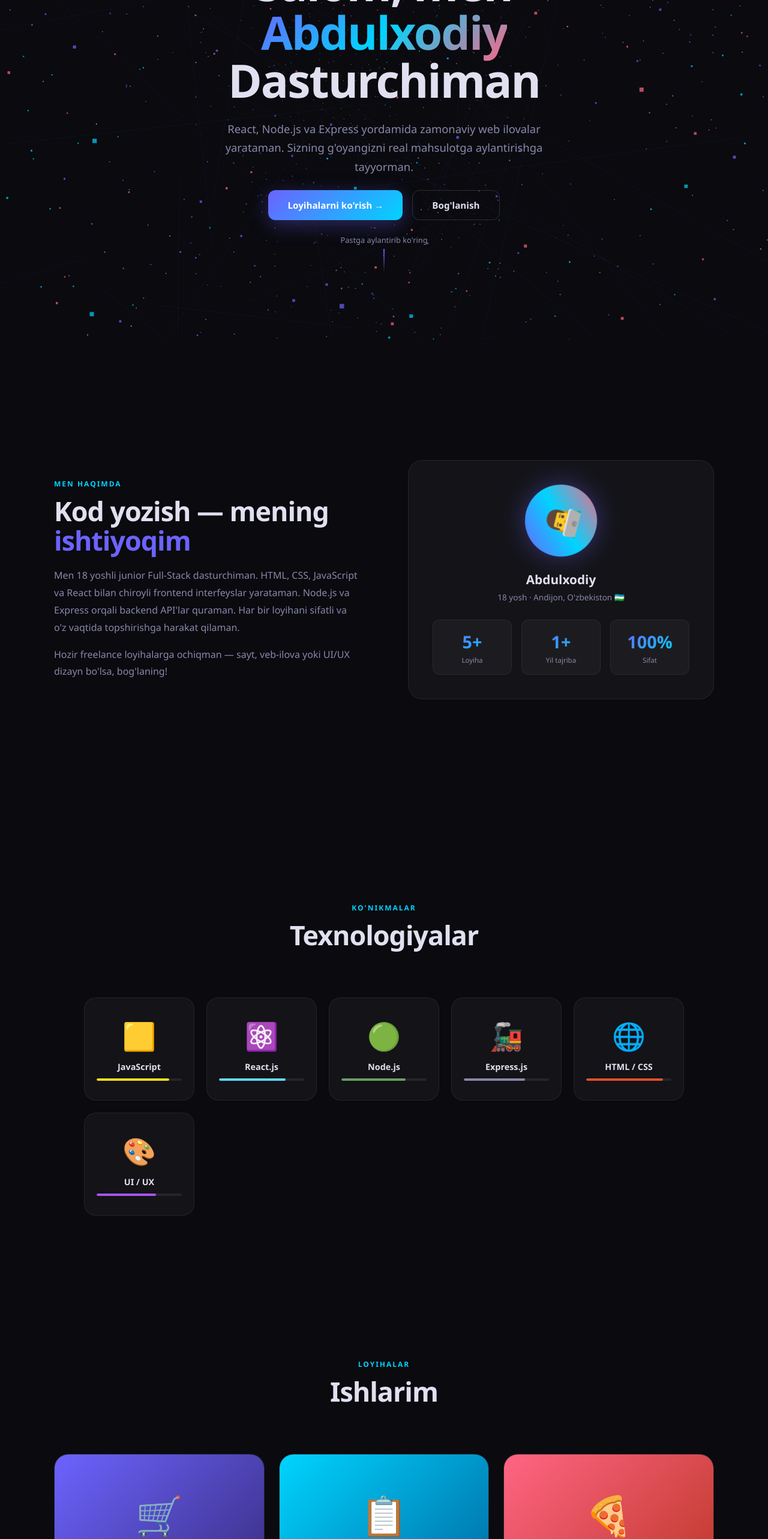
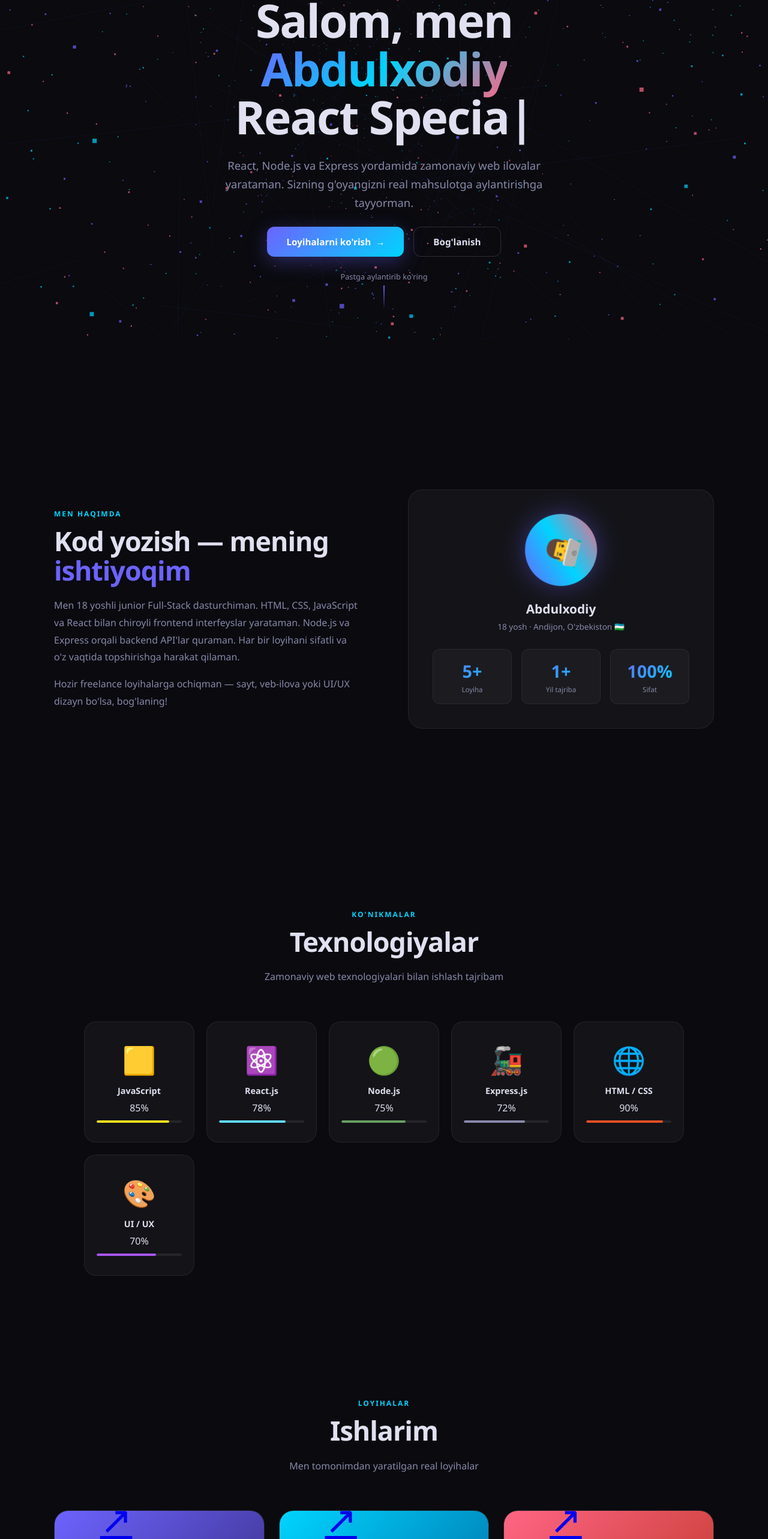
Before and after one commit to AbdulxodiyL/portfolio, a React (Vite) app: page / in a window 1280 px wide. Shown: the part 234-2800 px from the top of the page at 60% size. Built offline with nearby package versions, Linux system fonts and the light colour scheme.

Commit message:
Update src/App.jsx

```diff
--- a/src/App.jsx
+++ b/src/App.jsx
@@ -1,5 +1,7 @@
 import { useEffect, useRef, useState } from 'react'
 import Background3D from './components/Background3D'
+
+const ROLES = ['Full-Stack Developer', 'React Specialist', 'UI/UX Dizayner']
 
 const SKILLS = [
   { name: 'JavaScript', icon: '🟨', color: '#f7df1e', level: 85 },
@@ -12,50 +14,115 @@ const SKILLS = [
 
 const PROJECTS = [
   {
-    icon: '🛒',
-    bg: 'linear-gradient(135deg,#6c63ff,#3b3086)',
+    icon: '🛒', bg: 'linear-gradient(135deg,#6c63ff,#3b3086)',
     name: 'E-Commerce Sayt',
-    tags: [
-      { label: 'React',   color: '#61dafb' },
-      { label: 'Node.js', color: '#68a063' },
-      { label: 'MongoDB', color: '#ff6384' },
-    ],
+    tags: [{ label: 'React', color: '#61dafb' }, { label: 'Node.js', color: '#68a063' }, { label: 'MongoDB', color: '#ff6384' }],
     desc: "To'liq funksional onlayn do'kon. Mahsulot katalogi, savatcha, to'lov tizimi va admin panel.",
     live: '#', github: '#',
   },
   {
-    icon: '📋',
-    bg: 'linear-gradient(135deg,#00d4ff,#0070a8)',
+    icon: '📋', bg: 'linear-gradient(135deg,#00d4ff,#0070a8)',
     name: 'Task Manager App',
-    tags: [
-      { label: 'React',      color: '#61dafb' },
-      { label: 'JavaScript', color: '#f7df1e' },
-    ],
+    tags: [{ label: 'React', color: '#61dafb' }, { label: 'JavaScript', color: '#f7df1e' }],
     desc: 'Vazifalarni boshqarish ilova. Drag & drop, kategoriya, deadline va progress tracking.',
     live: '#', github: '#',
   },
   {
-    icon: '🍕',
-    bg: 'linear-gradient(135deg,#ff6584,#c0392b)',
+    icon: '🍕', bg: 'linear-gradient(135deg,#ff6584,#c0392b)',
     name: 'Restoran Landing Page',
-    tags: [
-      { label: 'HTML/CSS',   color: '#e34f26' },
-      { label: 'JavaScript', color: '#f7df1e' },
-    ],
+    tags: [{ label: 'HTML/CSS', color: '#e34f26' }, { label: 'JavaScript', color: '#f7df1e' }],
     desc: "Zamonaviy restoran uchun animatsiyali landing page. Menyu, bron qilish va joylashuv bo'limlari.",
     live: '#', github: '#',
   },
 ]
 
+// ── Typing cycle hook ──
+function useTyping(words, typeMs = 100, deleteMs = 55, pauseMs = 2000) {
+  const [display, setDisplay] = useState('')
+  const [wordIdx, setWordIdx] = useState(0)
+  const [deleting, setDeleting] = useState(false)
+
+  useEffect(() => {
+    const word = words[wordIdx]
+    let t
+    if (!deleting) {
+      if (display.length < word.length) {
+        t = setTimeout(() => setDisplay(word.slice(0, display.length + 1)), typeMs)
+      } else {
+        t = setTimeout(() => setDeleting(true), pauseMs)
+      }
+    } else {
+      if (display.length > 0) {
+        t = setTimeout(() => setDisplay(display.slice(0, -1)), deleteMs)
+      } else {
+        setDeleting(false)
+        setWordIdx((wordIdx + 1) % words.length)
+      }
+    }
+    return () => clearTimeout(t)
+  }, [display, deleting, wordIdx, words, typeMs, deleteMs, pauseMs])
+
+  return { display, typing: !deleting }
+}
+
+// ── Animated counter ──
+function Counter({ target, suffix = '' }) {
+  const [n, setN] = useState(0)
+  const ref = useRef(null)
+  const done = useRef(false)
+
+  useEffect(() => {
+    const obs = new IntersectionObserver(([e]) => {
+      if (e.isIntersecting && !done.current) {
+        done.current = true
+        const num = parseInt(target)
+        let cur = 0
+        const inc = Math.max(1, Math.ceil(num / 50))
+        const id = setInterval(() => {
+          cur = Math.min(cur + inc, num)
+          setN(cur)
+          if (cur >= num) clearInterval(id)
+        }, 28)
+      }
+    }, { threshold: 0.5 })
+    if (ref.current) obs.observe(ref.current)
+    return () => obs.disconnect()
+  }, [target])
+
+  return <span ref={ref}>{n}{suffix}</span>
+}
+
+// ── Scroll progress bar ──
+function ScrollBar() {
+  const [w, setW] = useState(0)
+  useEffect(() => {
+    const fn = () => {
+      const d = document.documentElement
+      setW((window.scrollY / (d.scrollHeight - d.clientHeight)) * 100)
+    }
+    window.addEventListener('scroll', fn)
+    return () => window.removeEventListener('scroll', fn)
+  }, [])
+  return (
+    <div style={{
+      position: 'fixed', top: 0, left: 0, zIndex: 999,
+      height: '3px', width: w + '%',
+      background: 'linear-gradient(90deg,#6c63ff,#00d4ff,#ff6584)',
+      boxShadow: '0 0 12px rgba(108,99,255,0.9)',
+      transition: 'width 0.05s linear',
+    }} />
+  )
+}
+
+// ── Skill card ──
 function SkillCard({ skill }) {
   const fillRef = useRef(null)
   const cardRef = useRef(null)
 
   useEffect(() => {
     const obs = new IntersectionObserver(([e]) => {
-      if (e.isIntersecting && fillRef.current) {
+      if (e.isIntersecting && fillRef.current)
         fillRef.current.style.width = skill.level + '%'
-      }
     }, { threshold: 0.3 })
     if (cardRef.current) obs.observe(cardRef.current)
     return () => obs.disconnect()
@@ -65,6 +132,7 @@ function SkillCard({ skill }) {
     <div ref={cardRef} className="skill-card" style={{ '--skill-color': skill.color }}>
       <span className="skill-icon">{skill.icon}</span>
       <div className="skill-name">{skill.name}</div>
+      <div className="skill-level">{skill.level}%</div>
       <div className="skill-bar">
         <div ref={fillRef} className="skill-fill" style={{ background: skill.color }} />
       </div>
@@ -72,84 +140,83 @@ function SkillCard({ skill }) {
   )
 }
 
+// ── Project card ──
 function ProjectCard({ p }) {
   return (
     <div className="project-card">
-      <div className="project-img" style={{ background: p.bg }}>{p.icon}</div>
+      <div className="project-img" style={{ background: p.bg }}>
+        <span className="project-emoji">{p.icon}</span>
+        <div className="project-overlay">
+          <a href={p.live}   className="overlay-btn">↗ Ko'rish</a>
+          <a href={p.github} className="overlay-btn outline">⌥ GitHub</a>
+        </div>
+      </div>
       <div className="project-body">
         <div className="project-tags">
           {p.tags.map(t => (
-            <span key={t.label} className="tag" style={{ background: t.color + '20', color: t.color }}>
+            <span key={t.label} className="tag" style={{ background: t.color + '22', color: t.color }}>
               {t.label}
             </span>
           ))}
         </div>
         <div className="project-name">{p.name}</div>
         <div className="project-desc">{p.desc}</div>
-        <div className="project-links">
-          <a href={p.live}   className="project-link">↗ Ko'rish</a>
-          <a href={p.github} className="project-link">⌥ GitHub</a>
-        </div>
       </div>
     </div>
   )
 }
 
+// ── Main App ──
 export default function App() {
-  const [active, setActive] = useState('hero')
+  const [active, setActive]     = useState('hero')
+  const [menuOpen, setMenuOpen] = useState(false)
   const cardRef = useRef(null)
   const wrapRef = useRef(null)
+  const { display: role, typing } = useTyping(ROLES)
 
-  // Active nav on scroll
   useEffect(() => {
     const ids = ['hero', 'about', 'skills', 'projects', 'contact']
-    const handler = () => {
+    const fn = () => {
+      setMenuOpen(false)
       for (const id of [...ids].reverse()) {
         const el = document.getElementById(id)
         if (el && window.scrollY >= el.offsetTop - 200) { setActive(id); break }
       }
     }
-    window.addEventListener('scroll', handler)
-    return () => window.removeEventListener('scroll', handler)
+    window.addEventListener('scroll', fn)
+    return () => window.removeEventListener('scroll', fn)
   }, [])
 
-  // Scroll reveal
   useEffect(() => {
     const els = document.querySelectorAll('.reveal')
     const obs = new IntersectionObserver((entries) => {
       entries.forEach((e, i) => {
-        if (e.isIntersecting) setTimeout(() => e.target.classList.add('visible'), i * 80)
+        if (e.isIntersecting) setTimeout(() => e.target.classList.add('visible'), i * 90)
       })
     }, { threshold: 0.1 })
     els.forEach(el => obs.observe(el))
     return () => obs.disconnect()
   }, [])
 
-  // Cursor glow
   useEffect(() => {
     const glow = document.getElementById('cursor-glow')
-    const move = (e) => {
-      if (!glow) return
-      glow.style.left = e.clientX + 'px'
-      glow.style.top  = e.clientY + 'px'
-    }
-    document.addEventListener('mousemove', move)
-    return () => document.removeEventListener('mousemove', move)
+    const fn = (e) => { if (glow) { glow.style.left = e.clientX + 'px'; glow.style.top = e.clientY + 'px' } }
+    document.addEventListener('mousemove', fn)
+    return () => document.removeEventListener('mousemove', fn)
   }, [])
 
-  // 3D card tilt
   const handleTilt = (e) => {
     if (!wrapRef.current || !cardRef.current) return
-    const rect = wrapRef.current.getBoundingClientRect()
-    const x = (e.clientX - rect.left) / rect.width  - 0.5
-    const y = (e.clientY - rect.top)  / rect.height - 0.5
-    cardRef.current.style.transform  = `rotateY(${x * 20}deg) rotateX(${-y * 20}deg)`
-    cardRef.current.style.transition = 'transform 0.1s ease'
+    const r = wrapRef.current.getBoundingClientRect()
+    const x = (e.clientX - r.left) / r.width  - 0.5
+    const y = (e.clientY - r.top)  / r.height - 0.5
+    cardRef.current.style.transform  = `rotateY(${x * 22}deg) rotateX(${-y * 22}deg)`
+    cardRef.current.style.transition = 'transform 0.08s ease'
   }
   const resetTilt = () => {
     if (!cardRef.current) return
-    cardRef.current.style.transform  = 'rotateY(0deg) rotateX(0deg)'
-    cardRef.current.style.transition = 'transform 0.5s ease'
+    cardRef.current.style.transform  = 'rotateY(0) rotateX(0)'
+    cardRef.current.style.transition = 'transform 0.6s ease'
   }
 
   const navLinks = [
@@ -163,45 +230,67 @@ export default function App() {
   return (
     <>
       <Background3D />
+      <ScrollBar />
       <div id="cursor-glow" className="cursor-glow" />
 
       {/* NAV */}
       <nav>
         <div className="logo">&lt;Abdulxodiy /&gt;</div>
-        <ul>
+        <ul className={menuOpen ? 'open' : ''}>
           {navLinks.map(l => (
             <li key={l.href}>
-              <a href={l.href} style={{ color: active === l.href.slice(1) ? 'var(--secondary)' : '' }}>
+              <a href={l.href}
+                style={{ color: active === l.href.slice(1) ? 'var(--secondary)' : '' }}
+                onClick={() => setMenuOpen(false)}>
                 {l.label}
               </a>
             </li>
           ))}
         </ul>
+        <button className={`hamburger ${menuOpen ? 'active' : ''}`} onClick={() => setMenuOpen(o => !o)}>
+          <span /><span /><span />
+        </button>
       </nav>
 
       {/* HERO */}
       <section id="hero">
-        <div className="hero-badge">✦ Ochiq ish uchun &nbsp;·&nbsp; 18 yosh · Junior Developer</div>
+        <div className="blob blob-1" />
+        <div className="blob blob-2" />
+        <div className="blob blob-3" />
+
+        <div className="hero-badge">
+          <span className="pulse-dot" />
+          Ochiq ish uchun · 18 yosh · Junior Dev
+        </div>
+
         <h1 className="hero-title">
           Salom, men<br />
           <span className="gradient">Abdulxodiy</span><br />
-          Dasturchiman
+          <span className="typing-wrap">
+            <span className="typing-text">{role}</span>
+            <span className={`cursor-blink${typing ? '' : ' pause'}`}>|</span>
+          </span>
         </h1>
+
         <p className="hero-sub">
           React, Node.js va Express yordamida zamonaviy web ilovalar yarataman.
           Sizning g'oyangizni real mahsulotga aylantirishga tayyorman.
         </p>
+
         <div className="hero-btns">
-          <a href="#projects" className="btn btn-primary">Loyihalarni ko'rish →</a>
-          <a href="#contact"  className="btn btn-outline">Bog'lanish</a>
+          <a href="#projects" className="btn btn-primary">
+            <span>Loyihalarni ko'rish</span><span>→</span>
+          </a>
+          <a href="#contact" className="btn btn-outline">Bog'lanish</a>
         </div>
+
         <div className="scroll-indicator">Pastga aylantirib ko'ring</div>
       </section>
 
       {/* ABOUT */}
       <section id="about">
         <div className="about-grid">
-          <div>
+          <div className="reveal">
             <div className="section-tag">Men haqimda</div>
             <h2 className="section-title">
               Kod yozish — mening <span style={{ color: 'var(--primary)' }}>ishtiyoqim</span>
@@ -212,10 +301,11 @@ export default function App() {
               quraman. Har bir loyihani sifatli va o'z vaqtida topshirishga harakat qilaman.
             </p>
             <p className="section-text" style={{ marginTop: 16 }}>
-              Hozir freelance loyihalarga ochiqman — sayt, veb-ilova yoki UI/UX dizayn bo'lsa, bog'laning!
+              Hozir freelance loyihalarga ochiqman — sayt, veb-ilova yoki
+              UI/UX dizayn bo'lsa, bog'laning!
             </p>
           </div>
-          <div className="card-3d-wrapper" ref={wrapRef} onMouseMove={handleTilt} onMouseLeave={resetTilt}>
+          <div className="card-3d-wrapper reveal" ref={wrapRef} onMouseMove={handleTilt} onMouseLeave={resetTilt}>
             <div className="card-3d" ref={cardRef}>
               <div className="avatar-ring">👨‍💻</div>
               <h3 style={{ textAlign: 'center', fontSize: '1.3rem' }}>Abdulxodiy</h3>
@@ -224,15 +314,15 @@ export default function App() {
               </p>
               <div className="stat-row">
                 <div className="stat">
-                  <div className="stat-num">5+</div>
+                  <div className="stat-num"><Counter target={5} suffix="+" /></div>
                   <div className="stat-label">Loyiha</div>
                 </div>
                 <div className="stat">
-                  <div className="stat-num">1+</div>
+                  <div className="stat-num"><Counter target={1} suffix="+" /></div>
                   <div className="stat-label">Yil tajriba</div>
                 </div>
                 <div className="stat">
-                  <div className="stat-num">100%</div>
+                  <div className="stat-num"><Counter target={100} suffix="%" /></div>
                   <div className="stat-label">Sifat</div>
                 </div>
               </div>
@@ -246,9 +336,16 @@ export default function App() {
         <div className="skills-header reveal">
           <div className="section-tag">Ko'nikmalar</div>
           <h2 className="section-title">Texnologiyalar</h2>
+          <p className="section-text" style={{ maxWidth: 480, margin: '0 auto' }}>
+            Zamonaviy web texnologiyalari bilan ishlash tajribam
+          </p>
         </div>
         <div className="skills-grid">
-          {SKILLS.map(s => <SkillCard key={s.name} skill={s} />)}
+          {SKILLS.map((s, i) => (
+            <div key={s.name} className="reveal" style={{ transitionDelay: i * 80 + 'ms' }}>
+              <SkillCard skill={s} />
+            </div>
+          ))}
         </div>
       </section>
 
@@ -257,15 +354,23 @@ export default function App() {
         <div className="projects-header reveal">
           <div className="section-tag">Loyihalar</div>
           <h2 className="section-title">Ishlarim</h2>
+          <p className="section-text" style={{ maxWidth: 480, margin: '0 auto' }}>
+            Men tomonimdan yaratilgan real loyihalar
+          </p>
         </div>
         <div className="projects-grid">
-          {PROJECTS.map(p => <ProjectCard key={p.name} p={p} />)}
+          {PROJECTS.map((p, i) => (
+            <div key={p.name} className="reveal" style={{ transitionDelay: i * 120 + 'ms' }}>
+              <ProjectCard p={p} />
+            </div>
+          ))}
         </div>
       </section>
 
       {/* CONTACT */}
       <section id="contact">
         <div className="contact-card reveal">
+          <div className="contact-glow" />
           <div className="section-tag">Aloqa</div>
           <h2 className="section-title" style={{ marginBottom: 14 }}>
             Loyiha bormi? <span style={{ color: 'var(--primary)' }}>Gaplashamiz!</span>
@@ -275,10 +380,9 @@ export default function App() {
             Tez javob beraman va sifatli ishlayman.
           </p>
           <div className="contact-links">
-            <a href="https://t.me/username"             className="contact-btn"><span>✈️</span> Telegram</a>
-            <a href="mailto:chatclaude700@gmail.com"    className="contact-btn"><span>📧</span> Email</a>
-            <a href="https://github.com/AbdulxodiyL"    className="contact-btn"><span>🐙</span> GitHub</a>
-            <a href="https://linkedin.com"              className="contact-btn"><span>💼</span> LinkedIn</a>
+            <a href="https://t.me/username"          className="contact-btn tg"><span>✈️</span> Telegram</a>
+            <a href="mailto:chatclaude700@gmail.com" className="contact-btn em"><span>📧</span> Email</a>
+            <a href="https://github.com/AbdulxodiyL" className="contact-btn gh"><span>🐙</span> GitHub</a>
           </div>
         </div>
       </section>
```
